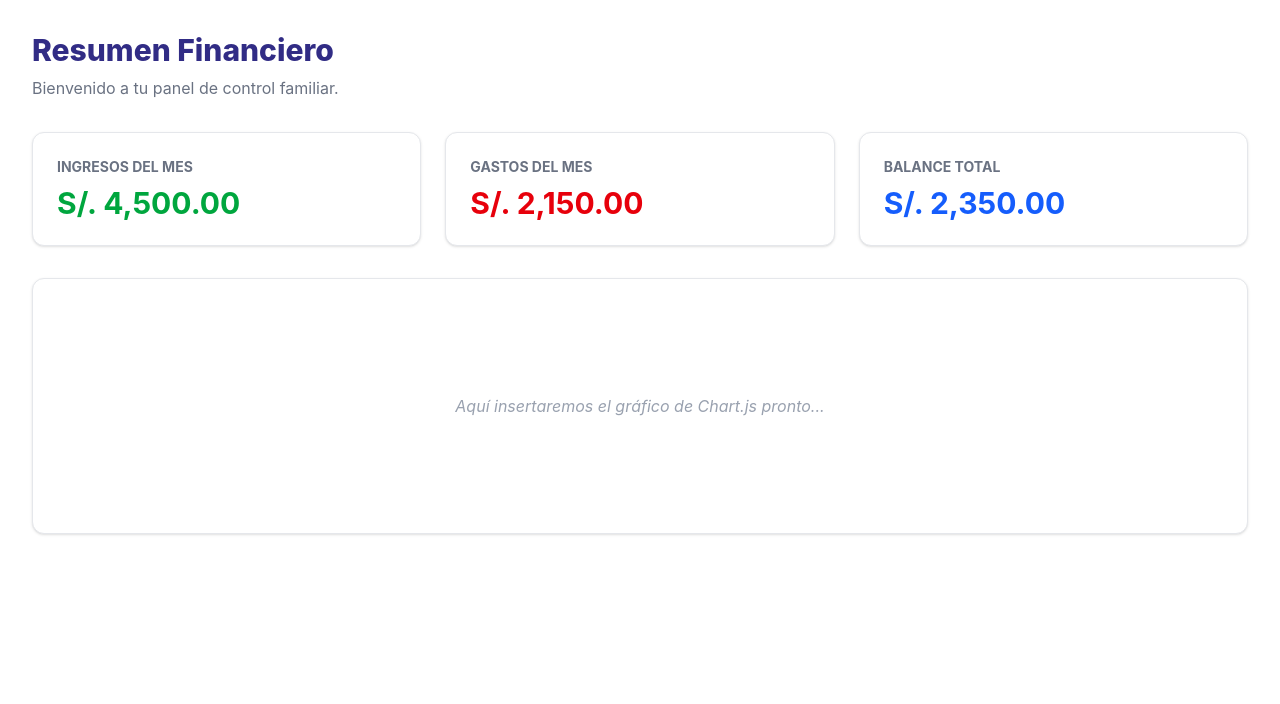
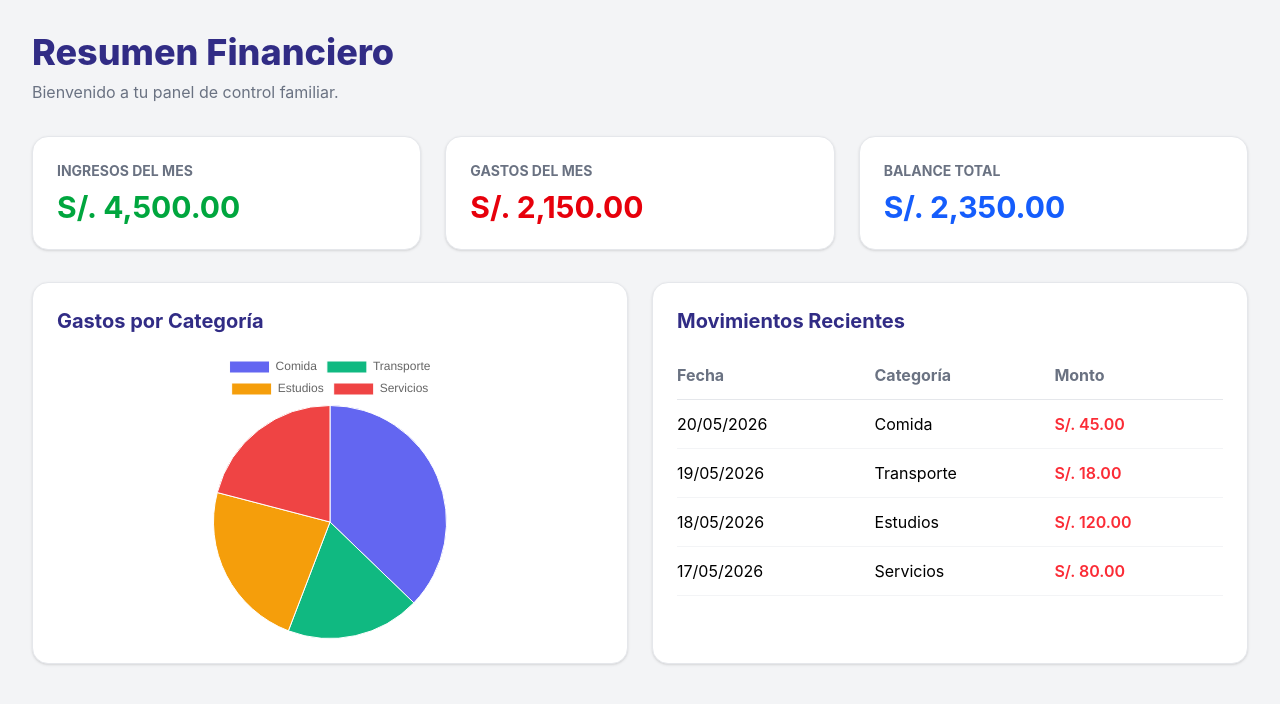
Before and after one commit to Rhoy16/p1prograWebG1, a React (Vite) app in the folder famibalance-app/: page /dashboard in a window 1280 px wide. Shown: the top 704 px of the page. Built offline with nearby package versions, Linux system fonts and the light colour scheme.

Commit message:
avance frontend + dashboard y pie

```diff
--- a/famibalance-app/package.json
+++ b/famibalance-app/package.json
@@ -11,7 +11,9 @@
   },
   "dependencies": {
     "@tailwindcss/vite": "^4.3.0",
+    "chart.js": "^4.5.1",
     "react": "^19.2.6",
+    "react-chartjs-2": "^5.3.1",
     "react-dom": "^19.2.6",
     "react-router-dom": "^7.15.1"
   },
--- a/famibalance-app/src/views/Dashboard.jsx
+++ b/famibalance-app/src/views/Dashboard.jsx
@@ -1,35 +1,165 @@
+import {
+  Chart as ChartJS,
+  ArcElement,
+  Tooltip,
+  Legend,
+} from "chart.js";
+
+import { Pie } from "react-chartjs-2";
+
+ChartJS.register(ArcElement, Tooltip, Legend);
+
 const Dashboard = () => {
+
+  const data = {
+    labels: ["Comida", "Transporte", "Estudios", "Servicios"],
+    datasets: [
+      {
+        label: "Gastos",
+        data: [800, 400, 500, 450],
+        backgroundColor: [
+          "#6366f1",
+          "#10b981",
+          "#f59e0b",
+          "#ef4444",
+        ],
+        borderWidth: 1,
+      },
+    ],
+  };
+
+  const movimientos = [
+    {
+      fecha: "20/05/2026",
+      categoria: "Comida",
+      monto: "S/. 45.00",
+    },
+    {
+      fecha: "19/05/2026",
+      categoria: "Transporte",
+      monto: "S/. 18.00",
+    },
+    {
+      fecha: "18/05/2026",
+      categoria: "Estudios",
+      monto: "S/. 120.00",
+    },
+    {
+      fecha: "17/05/2026",
+      categoria: "Servicios",
+      monto: "S/. 80.00",
+    },
+  ];
+
   return (
-    <div className="p-8">
+    <div className="min-h-screen bg-gray-100 p-8">
 
+      {/* Encabezado */}
+      <header className="mb-8">
+        <h1 className="text-4xl font-extrabold text-indigo-900">
+          Resumen Financiero
+        </h1>
 
-      <header className="mb-8">
-        <h1 className="text-3xl font-extrabold text-indigo-900">Resumen Financiero</h1>
-        <p className="text-gray-500 mt-2">Bienvenido a tu panel de control familiar.</p>
+        <p className="text-gray-500 mt-2">
+          Bienvenido a tu panel de control familiar.
+        </p>
       </header>
 
+      {/* Cards */}
       <section className="grid grid-cols-1 md:grid-cols-3 gap-6 mb-8">
 
-        <div className="bg-white p-6 rounded-xl shadow-sm border border-gray-200">
-          <h2 className="text-sm font-bold text-gray-500 uppercase">Ingresos del Mes</h2>
-          <p className="text-3xl font-bold text-green-600 mt-2">S/. 4,500.00</p>
+        <div className="bg-white p-6 rounded-2xl shadow-sm border border-gray-200 hover:shadow-md transition">
+          <h2 className="text-sm font-bold text-gray-500 uppercase">
+            Ingresos del Mes
+          </h2>
+
+          <p className="text-3xl font-bold text-green-600 mt-2">
+            S/. 4,500.00
+          </p>
         </div>
 
-        <div className="bg-white p-6 rounded-xl shadow-sm border border-gray-200">
-          <h2 className="text-sm font-bold text-gray-500 uppercase">Gastos del Mes</h2>
-          <p className="text-3xl font-bold text-red-600 mt-2">S/. 2,150.00</p>
+        <div className="bg-white p-6 rounded-2xl shadow-sm border border-gray-200 hover:shadow-md transition">
+          <h2 className="text-sm font-bold text-gray-500 uppercase">
+            Gastos del Mes
+          </h2>
+
+          <p className="text-3xl font-bold text-red-600 mt-2">
+            S/. 2,150.00
+          </p>
         </div>
 
-        <div className="bg-white p-6 rounded-xl shadow-sm border border-gray-200">
-          <h2 className="text-sm font-bold text-gray-500 uppercase">Balance Total</h2>
-          <p className="text-3xl font-bold text-blue-600 mt-2">S/. 2,350.00</p>
+        <div className="bg-white p-6 rounded-2xl shadow-sm border border-gray-200 hover:shadow-md transition">
+          <h2 className="text-sm font-bold text-gray-500 uppercase">
+            Balance Total
+          </h2>
+
+          <p className="text-3xl font-bold text-blue-600 mt-2">
+            S/. 2,350.00
+          </p>
         </div>
 
       </section>
 
+      {/* GRAFICO + TABLA */}
+      <section className="grid grid-cols-1 lg:grid-cols-2 gap-6">
 
-      <section className="bg-white p-6 rounded-xl shadow-sm border border-gray-200 h-64 flex items-center justify-center">
-        <p className="text-gray-400 italic">Aquí insertaremos el gráfico de Chart.js pronto...</p>
+        {/* GRAFICO */}
+        <div className="bg-white p-6 rounded-2xl shadow-sm border border-gray-200">
+
+          <h2 className="text-xl font-bold text-indigo-900 mb-4">
+            Gastos por Categoría
+          </h2>
+
+          <div className="w-72 mx-auto">
+            <Pie data={data} />
+          </div>
+
+        </div>
+
+        {/* MOVIMIENTOS */}
+        <div className="bg-white p-6 rounded-2xl shadow-sm border border-gray-200">
+
+          <h2 className="text-xl font-bold text-indigo-900 mb-4">
+            Movimientos Recientes
+          </h2>
+
+          <div className="overflow-x-auto">
+
+            <table className="w-full text-left">
+
+              <thead>
+                <tr className="border-b border-gray-200">
+                  <th className="py-3 text-gray-500">Fecha</th>
+                  <th className="py-3 text-gray-500">Categoría</th>
+                  <th className="py-3 text-gray-500">Monto</th>
+                </tr>
+              </thead>
+
+              <tbody>
+                {movimientos.map((movimiento, index) => (
+                  <tr
+                    key={index}
+                    className="border-b border-gray-100 hover:bg-gray-50"
+                  >
+                    <td className="py-3">{movimiento.fecha}</td>
+
+                    <td className="py-3">
+                      {movimiento.categoria}
+                    </td>
+
+                    <td className="py-3 font-semibold text-red-500">
+                      {movimiento.monto}
+                    </td>
+                  </tr>
+                ))}
+              </tbody>
+
+            </table>
+
+          </div>
+
+        </div>
+
       </section>
 
     </div>
```
Also changed, not shown: 1 other file (tests, documents, lock files or other folders).
